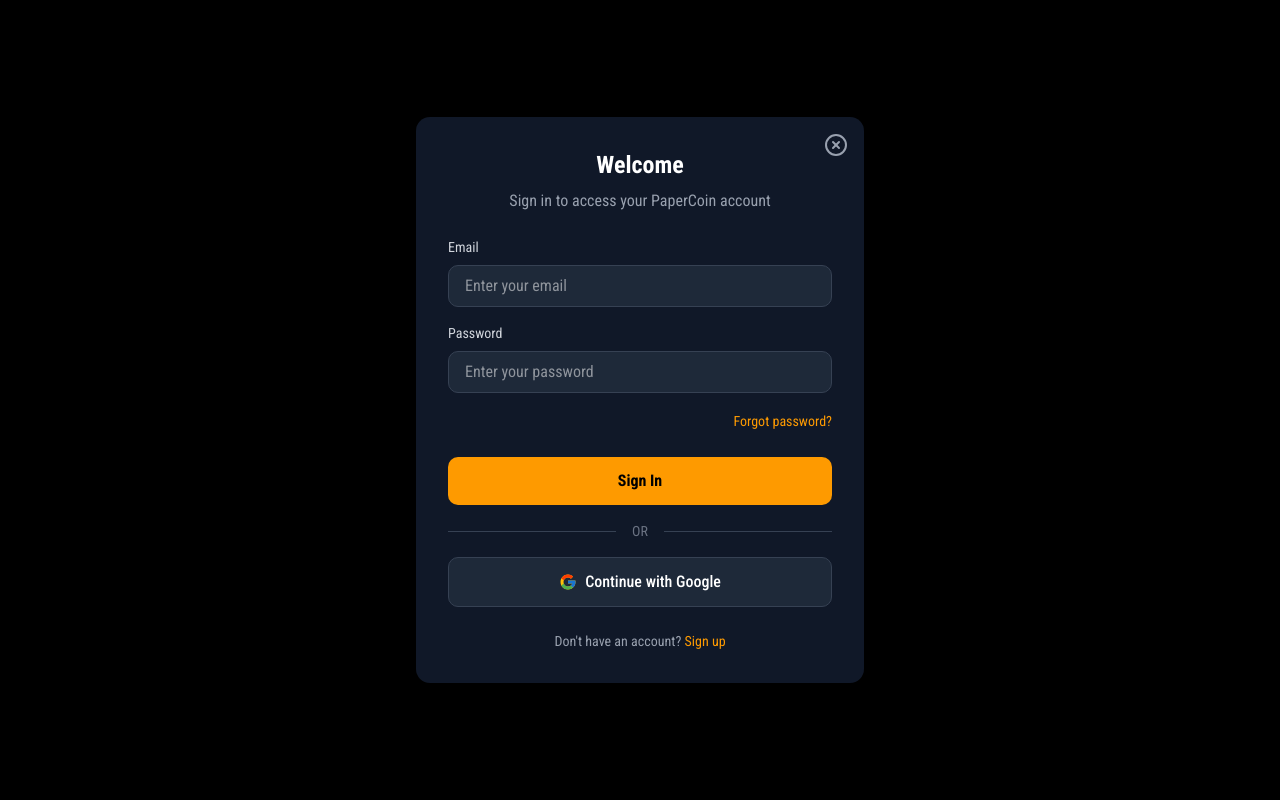
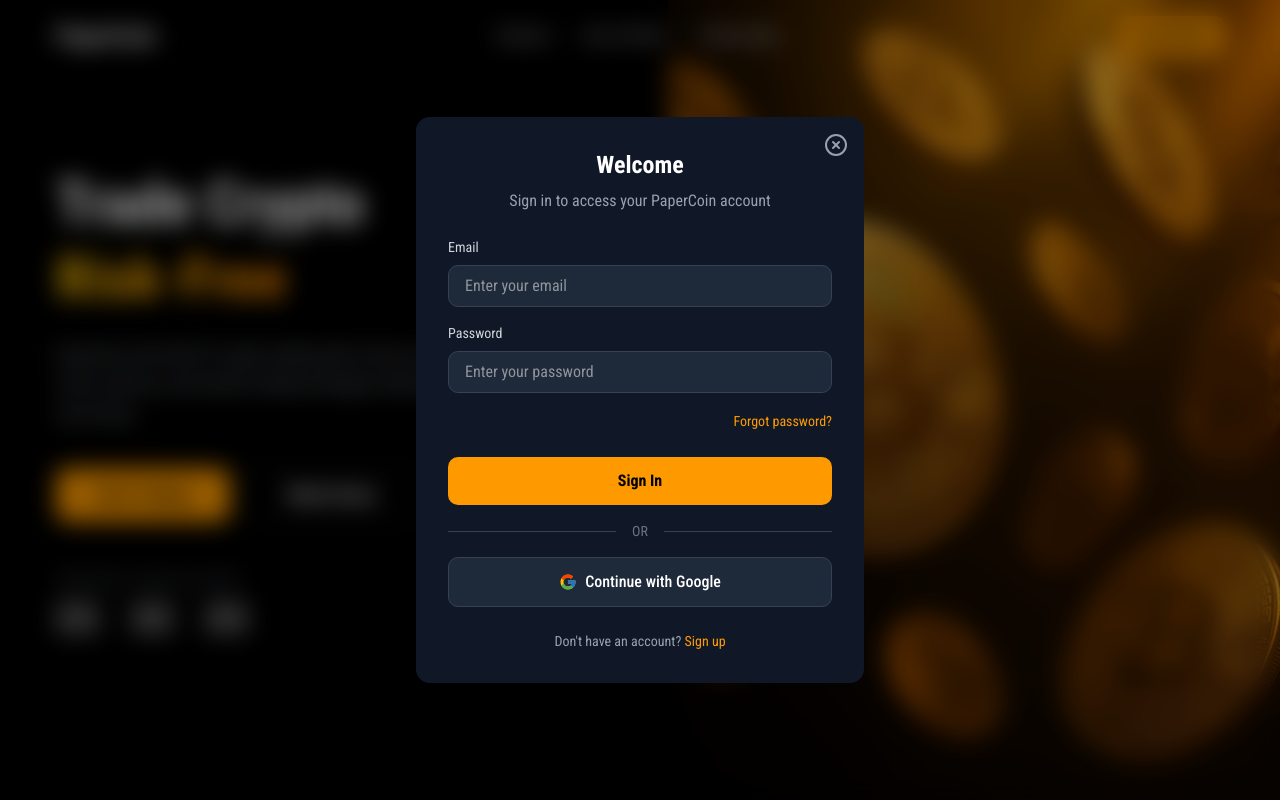
Before and after one commit to code-Harsh247/PaperCoin, a Next.js app: page / in a window 1280 px wide. Both pictures are taken after a click on the button "Get Started". Built offline with nearby package versions, Linux system fonts and the light colour scheme; no server answers; grey boxes are pictures that could not be loaded.

Commit message:
Added a blurry overlay instead of black bg when modal opens

```diff
--- a/components/AuthModal.jsx
+++ b/components/AuthModal.jsx
@@ -84,7 +84,7 @@
   }
 
   return (
-    <div className="fixed inset-0 z-50 flex items-center justify-center bg-black bg-opacity-70">
+    <div className="fixed inset-0 z-50 flex items-center justify-center backdrop-blur-md bg-black/40">
       <div
         className="bg-gray-900 rounded-xl w-full max-w-md p-8 relative animate-fadeIn"
         onClick={(e) => e.stopPropagation()}
```
